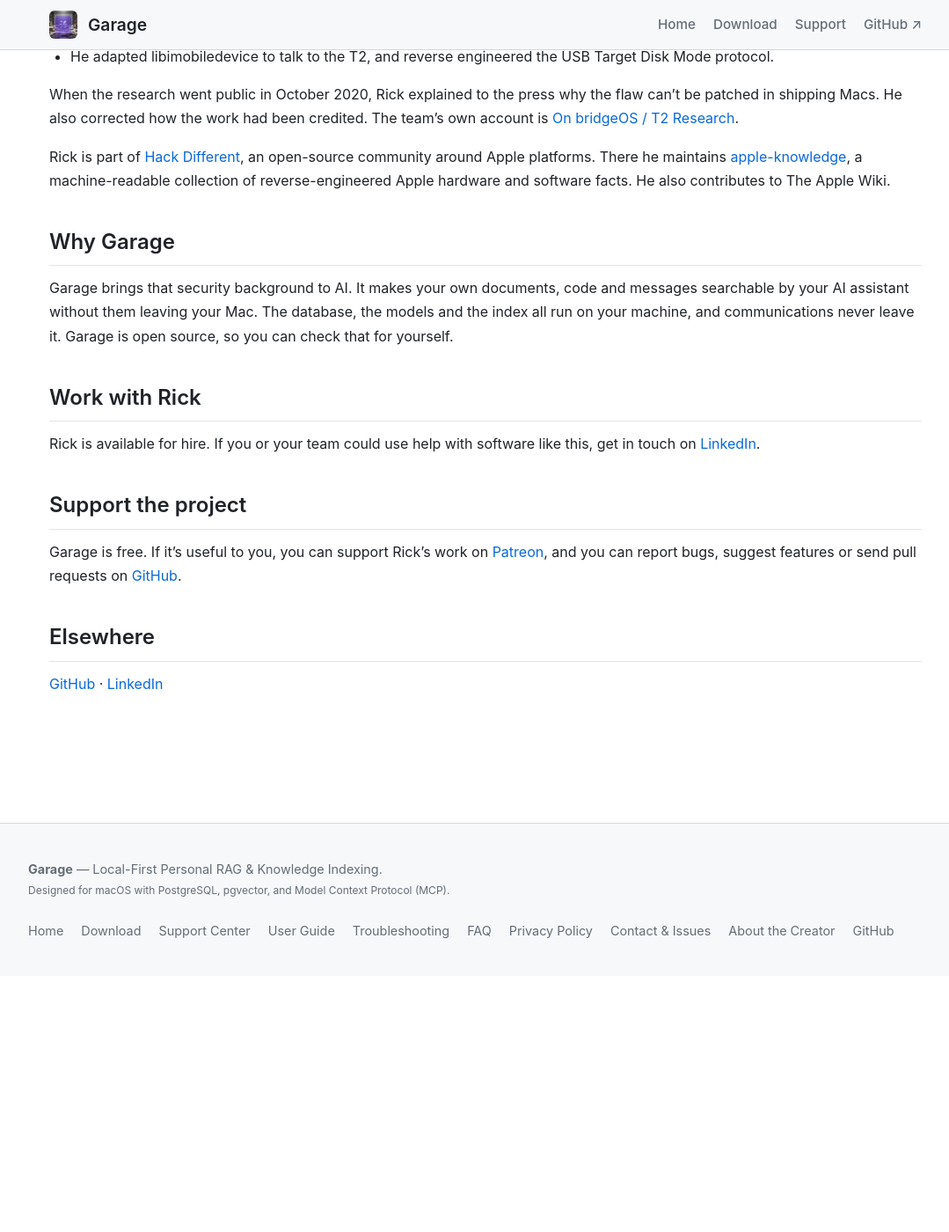
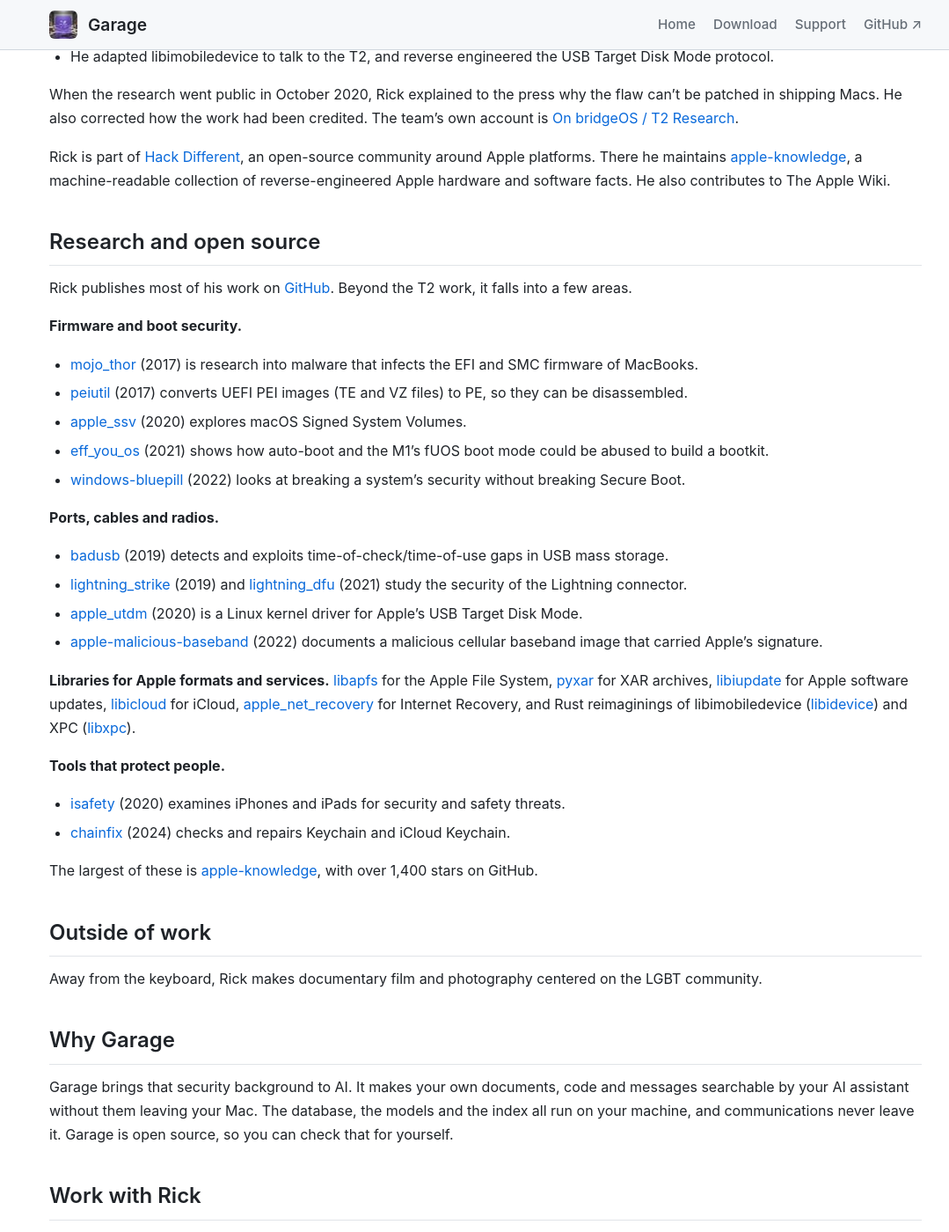
Before and after one commit to rickmark/garage-rag, a Jekyll site: the page built from docs/about.md, in a window 1280 px wide and 1400 px high, scrolled down 597 px. Shown: the whole window at 88% size, without its empty margins (88-1167 px from the left). Built offline with Jekyll 4.4.1, drawn with Linux system fonts in a browser that asks for light colours; before the commit the page ends 1706 px from its top, so only the background shows below that.

Commit message:
Expand the creator bio with research, open source and interests
Co-Authored-By: Claude Opus 5.5 (1M context) <noreply@anthropic.com>
Claude-Session: https://claude.ai/code/session_014hnDBmzmrxouRSGPpEkRd6

```diff
--- a/docs/about.md
+++ b/docs/about.md
@@ -25,6 +25,35 @@ When the research went public in October 2020, Rick explained to the press why t
 
 Rick is part of [Hack Different](https://github.com/hack-different), an open-source community around Apple platforms. There he maintains [apple-knowledge](https://github.com/hack-different/apple-knowledge), a machine-readable collection of reverse-engineered Apple hardware and software facts. He also contributes to The Apple Wiki.
 
+## Research and open source
+
+Rick publishes most of his work on [GitHub](https://github.com/rickmark). Beyond the T2 work, it falls into a few areas.
+
+**Firmware and boot security.**
+- [mojo_thor](https://github.com/rickmark/mojo_thor) (2017) is research into malware that infects the EFI and SMC firmware of MacBooks.
+- [peiutil](https://github.com/rickmark/peiutil) (2017) converts UEFI PEI images (TE and VZ files) to PE, so they can be disassembled.
+- [apple_ssv](https://github.com/rickmark/apple_ssv) (2020) explores macOS Signed System Volumes.
+- [eff_you_os](https://github.com/rickmark/eff_you_os) (2021) shows how auto-boot and the M1's fUOS boot mode could be abused to build a bootkit.
+- [windows-bluepill](https://github.com/rickmark/windows-bluepill) (2022) looks at breaking a system's security without breaking Secure Boot.
+
+**Ports, cables and radios.**
+- [badusb](https://github.com/rickmark/badusb) (2019) detects and exploits time-of-check/time-of-use gaps in USB mass storage.
+- [lightning_strike](https://github.com/rickmark/lightning_strike) (2019) and [lightning_dfu](https://github.com/rickmark/lightning_dfu) (2021) study the security of the Lightning connector.
+- [apple_utdm](https://github.com/rickmark/apple_utdm) (2020) is a Linux kernel driver for Apple's USB Target Disk Mode.
+- [apple-malicious-baseband](https://github.com/rickmark/apple-malicious-baseband) (2022) documents a malicious cellular baseband image that carried Apple's signature.
+
+**Libraries for Apple formats and services.** [libapfs](https://github.com/rickmark/libapfs) for the Apple File System, [pyxar](https://github.com/rickmark/pyxar) for XAR archives, [libiupdate](https://github.com/rickmark/libiupdate) for Apple software updates, [libicloud](https://github.com/rickmark/libicloud) for iCloud, [apple_net_recovery](https://github.com/rickmark/apple_net_recovery) for Internet Recovery, and Rust reimaginings of libimobiledevice ([libidevice](https://github.com/rickmark/libidevice)) and XPC ([libxpc](https://github.com/rickmark/libxpc)).
+
+**Tools that protect people.**
+- [isafety](https://github.com/rickmark/isafety) (2020) examines iPhones and iPads for security and safety threats.
+- [chainfix](https://github.com/rickmark/chainfix) (2024) checks and repairs Keychain and iCloud Keychain.
+
+The largest of these is [apple-knowledge](https://github.com/hack-different/apple-knowledge), with over 1,400 stars on GitHub.
+
+## Outside of work
+
+Away from the keyboard, Rick makes documentary film and photography centered on the LGBT community.
+
 ## Why Garage
 
 Garage brings that security background to AI. It makes your own documents, code and messages searchable by your AI assistant without them leaving your Mac. The database, the models and the index all run on your machine, and communications never leave it. Garage is open source, so you can check that for yourself.
```
